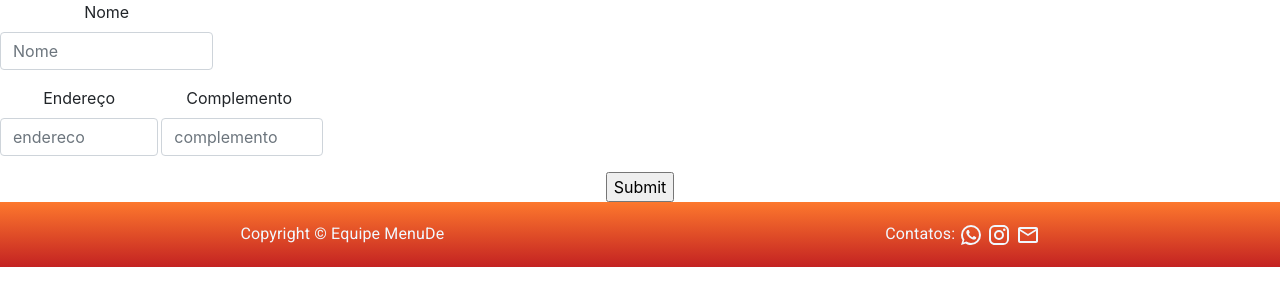
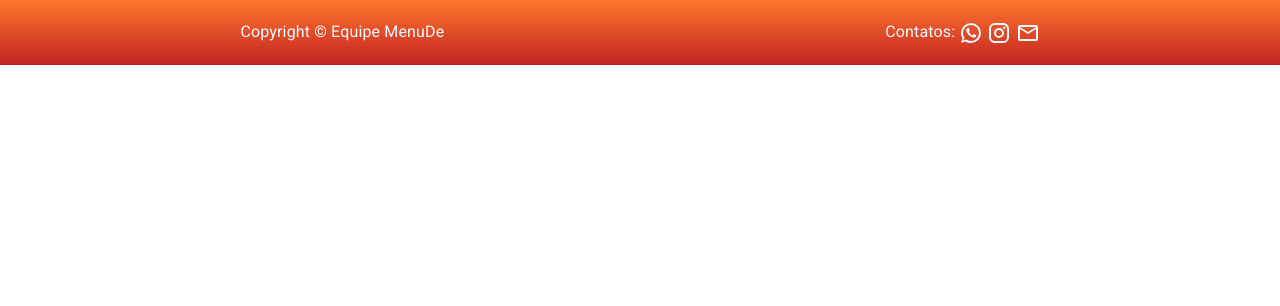
Before and after one commit to samuelcostab/front-menudigital, a React (Create React App) app: page / in a window 1280 px wide. Shown: the top 306 px of the page. Built offline with nearby package versions, Linux system fonts and the light colour scheme.

Commit message:
tirando Rota raiz

```diff
--- a/src/App.js
+++ b/src/App.js
@@ -9,6 +9,7 @@ import Footer from "./components/Footer"
 import FormValidate from "./components/FormValidate"
 import { BrowserRouter, Route, Switch } from "react-router-dom";
 
+//<Route path="/" component={FormValidate} />
 export default class App extends Component {
 
   render() {
@@ -19,7 +20,6 @@ export default class App extends Component {
             <Route path="/miniburg" component={AppMiniburg} />
             <Route path="/gelaguela" component={AppGelaguela} />
             <Route path="/nutrifrut" component={AppNutriFrut} />
-            <Route path="/" component={FormValidate} />
           </Switch>
         </BrowserRouter>
         <Footer />
```
